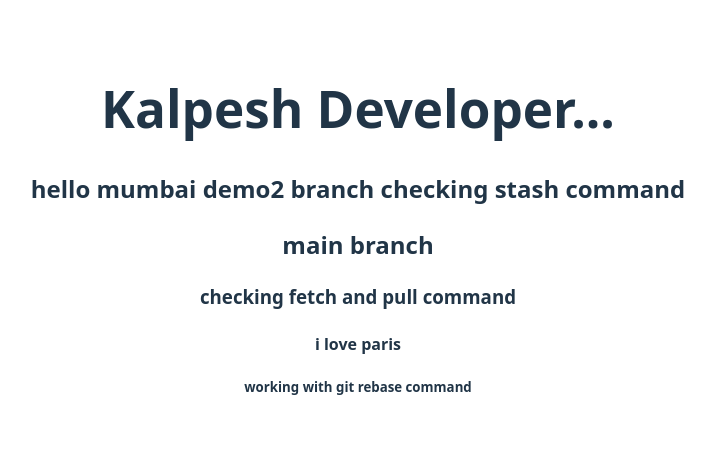
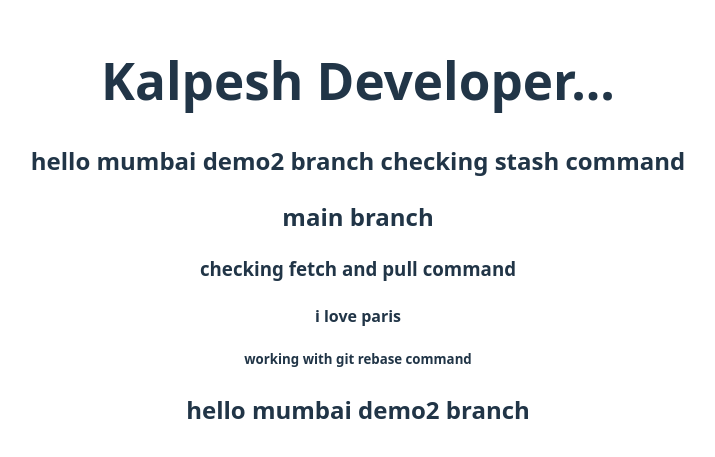
Before and after one commit to Kalpeshsr3/my-react-app, a React (Vite) app in the folder my-react-app/: page / in a window 1280 px wide. Shown: the part 167-624 px from the top of the page, without its empty margins (282-997 px from the left). Built offline with nearby package versions, Linux system fonts and the light colour scheme.

Commit message:
demo2 commit

```diff
--- a/my-react-app/src/App.jsx
+++ b/my-react-app/src/App.jsx
@@ -14,6 +14,7 @@ function App() {
         <h3>checking fetch and pull command</h3>
          <h4>i love paris</h4>
          <h5>working with git rebase command</h5>
+        <h2>hello mumbai demo2 branch</h2>
       </div>
 
     </>
```
